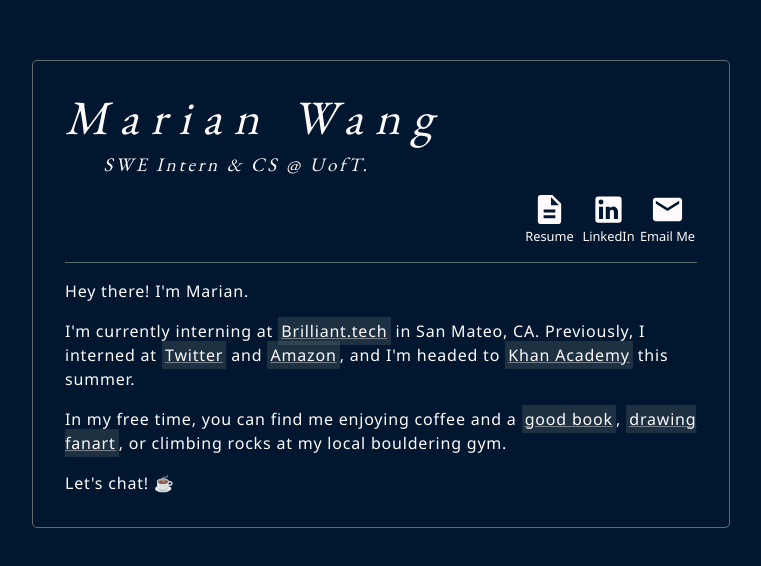
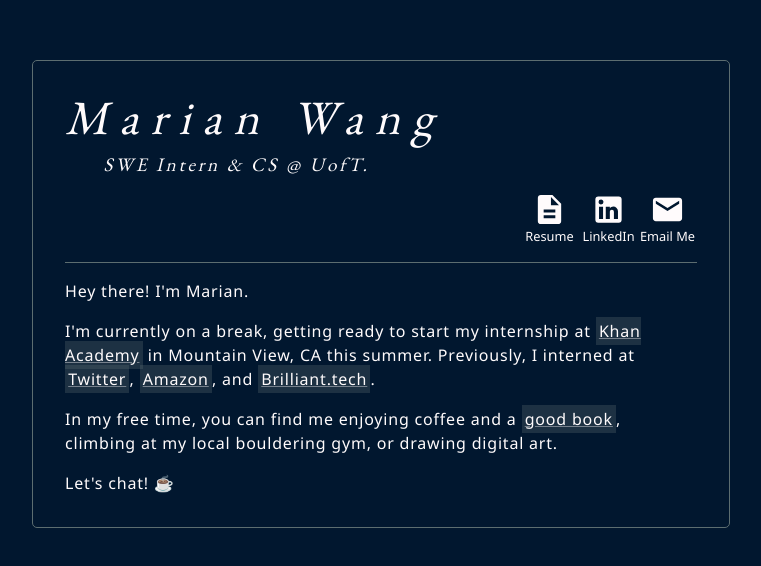
Before and after one commit to marianmwang/marianmwang-site, a React (Create React App) app: page / in a window 1280 px wide. Shown: the part 114-680 px from the top of the page, without its empty margins (259-1020 px from the left). Built offline with nearby package versions, Linux system fonts and the light colour scheme; a web font is replaced by a local one.

Commit message:
Update description for may 2023

```diff
--- a/src/components/description.js
+++ b/src/components/description.js
@@ -33,29 +33,19 @@
     <>
       <StyledText>Hey there! I'm Marian.</StyledText>
       <StyledText>
-        I'm currently interning at{" "}
-        <StyledLink href="https://www.brilliant.tech/">
-          Brilliant.tech
-        </StyledLink>{" "}
-        in San Mateo, CA. Previously, I interned at{" "}
-        <StyledLink href="https://www.twitter.com/">Twitter</StyledLink> and{" "}
-        <StyledLink href="https://www.amazon.com/">Amazon</StyledLink>, and I'm
-        headed to{" "}
-        <StyledLink href="https://www.khanacademy.org/">
-          Khan Academy
-        </StyledLink>{" "}
-        this summer.
+        I'm currently on a break, getting ready to start my internship at{" "}
+        <StyledLink href="https://www.brilliant.tech/">Khan Academy</StyledLink>{" "}
+        in Mountain View, CA this summer. Previously, I interned at{" "}
+        <StyledLink href="https://www.twitter.com/">Twitter</StyledLink>,{" "}
+        <StyledLink href="https://www.amazon.com/">Amazon</StyledLink>, and{" "}
+        <StyledLink href="https://www.amazon.com/">Brilliant.tech</StyledLink>.
       </StyledText>
       <StyledText>
         In my free time, you can find me enjoying coffee and a{" "}
         <StyledLink href="https://marianmwang.notion.site/media-list-bb1a75b309b3413bbce4d038be6c77f8">
           good book
         </StyledLink>
-        ,{" "}
-        <StyledLink href="https://www.instagram.com/flarethey/">
-          drawing fanart
-        </StyledLink>
-        , or climbing rocks at my local bouldering gym.
+        , climbing at my local bouldering gym, or drawing digital art.
       </StyledText>
       <StyledText>
         Let's chat!{" "}
```
